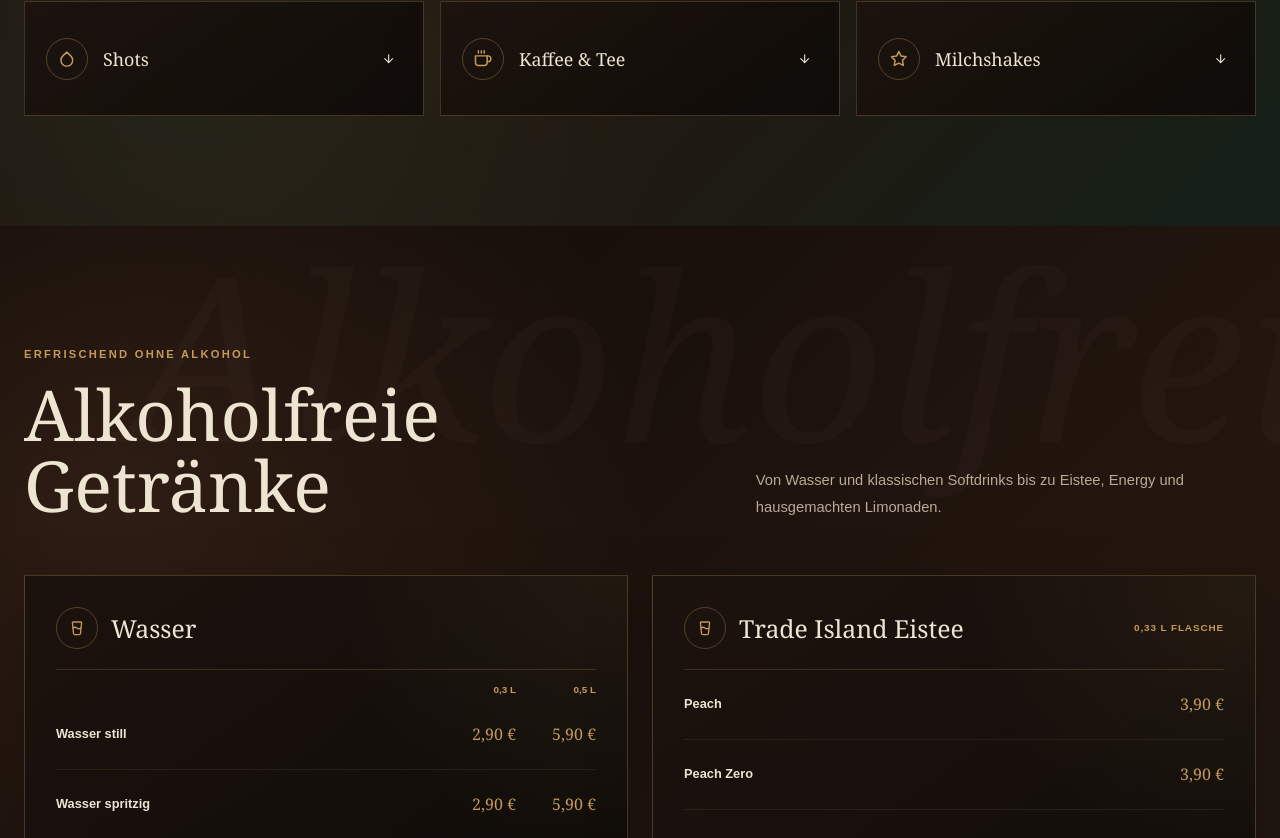
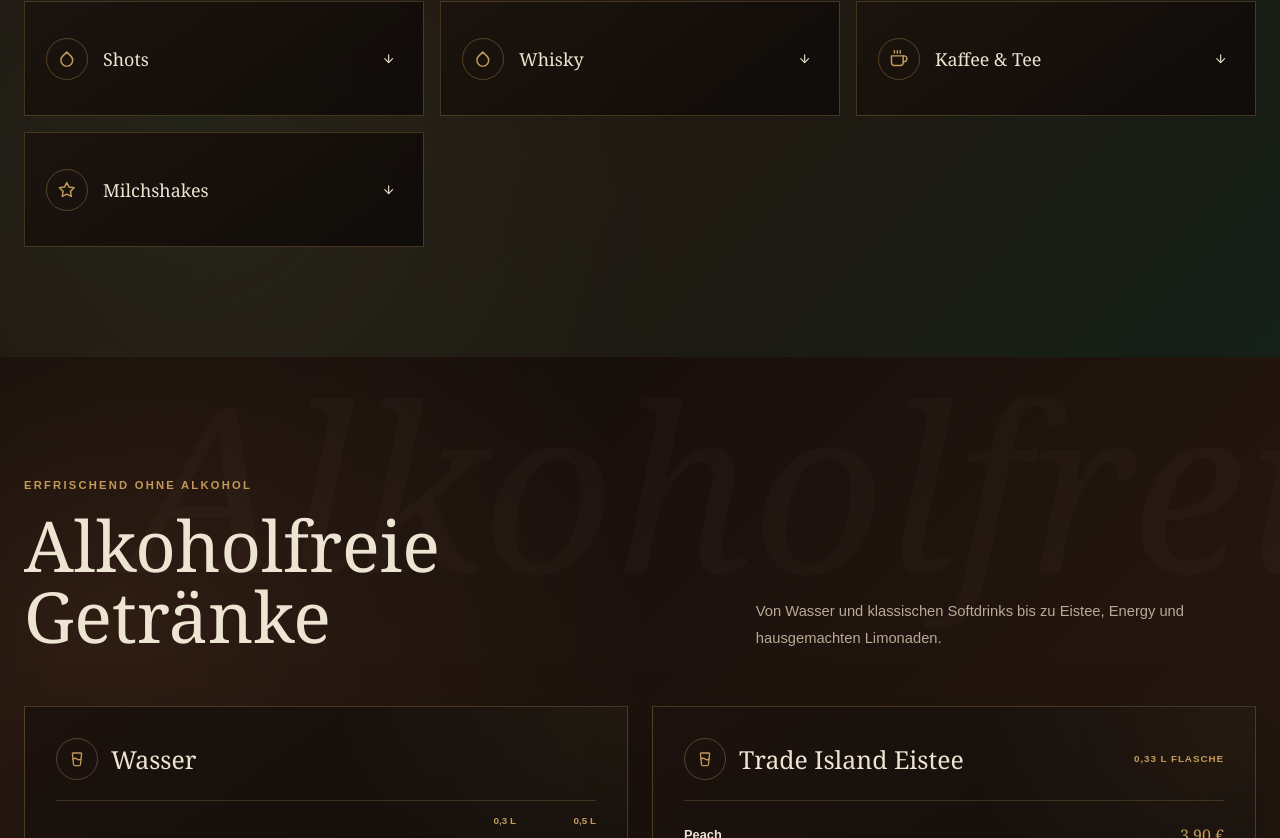
Before and after one commit to MamaTochterOnTour/montys-bar, a React (Vite) app: page /getraenkekarte in a window 1280 px wide. Shown: the part 1682-2520 px from the top of the page. Built offline with nearby package versions, Linux system fonts and the light colour scheme.

Commit message:
Überarbeitung

```diff
--- a/src/data/drinks.js
+++ b/src/data/drinks.js
@@ -36,63 +36,63 @@ export const drinkCategories = [
         items: [
           {
             name: "Wasser still",
-            prices: ["2,90 €", "5,90 €"],
+            prices: ["2,90 €", "4,00 €"],
           },
           {
             name: "Wasser spritzig",
-            prices: ["2,90 €", "5,90 €"],
+            prices: ["2,90 €", "4,00 €"],
           },
         ],
       },
       {
         title: "Softdrinks",
-        volume: "0,5 l",
+        volume: "0,3 l",
         items: [
           {
             name: "Cola",
-            price: "4,30 €",
+            price: "3,50 €",
           },
           {
             name: "Cola Zero",
-            price: "4,30 €",
+            price: "3,50 €",
           },
           {
             name: "Cola-Mix",
-            price: "4,30 €",
+            price: "3,50 €",
           },
           {
             name: "Orangenlimonade",
-            price: "4,30 €",
+            price: "3,50 €",
           },
           {
             name: "Zitronenlimonade",
-            price: "4,30 €",
+            price: "3,50 €",
           },
         ],
       },
       {
         title: "Säfte",
-        volume: "0,5 l",
+        volume: "0,3 l",
         items: [
           {
             name: "Apfel trüb",
-            price: "4,80 €",
+            price: "3,80 €",
           },
           {
             name: "Orange",
-            price: "4,80 €",
+            price: "3,80 €",
           },
           {
             name: "Johannisbeere",
-            price: "4,80 €",
+            price: "3,80 €",
           },
           {
             name: "Maracuja",
-            price: "4,80 €",
+            price: "3,80 €",
           },
           {
             name: "Saftschorle",
-            price: "4,30 €",
+            price: "3,50 €",
           },
         ],
       },
@@ -127,7 +127,8 @@ export const drinkCategories = [
         ],
       },
       {
-        title: "Homemade Limos",
+        title: "Homemade Lemonades",
+        volume: "0,5 l",
         items: [
           {
             name: "Brombeere – Limette",
@@ -523,7 +524,7 @@ export const drinkCategories = [
             description: "Alle Sorten",
           },
           {
-            name: "Granini Säfte",
+            name: "Säfte",
             description: "Alle Sorten",
           },
           {
@@ -632,6 +633,62 @@ export const drinkCategories = [
   },
 
   {
+  id: "whisky",
+  navigationLabel: "Whisky",
+  eyebrow: "Scotch, Bourbon und Irish Whiskey",
+  title: "Whisky & Whiskey",
+  description:
+    "Ausgewählte Scotch Whiskys, Bourbon und Tennessee Whiskeys sowie Irish Whiskeys.",
+  groups: [
+    {
+      title: "Scotch Whisky",
+      items: [
+        {
+          name: "Johnnie Walker Black Label",
+        },
+        {
+          name: "Chivas Regal 12 Years",
+        },
+        {
+          name: "Ballantine’s Finest",
+        },
+        {
+          name: "Glenfiddich 12 Years",
+        },
+      ],
+    },
+    {
+      title: "Bourbon & Tennessee Whiskey",
+      items: [
+        {
+          name: "Jack Daniel’s Old No. 7",
+        },
+        {
+          name: "Jim Beam White Label",
+        },
+        {
+          name: "Maker’s Mark",
+        },
+      ],
+    },
+    {
+      title: "Irish Whiskey",
+      items: [
+        {
+          name: "Jameson Irish Whiskey",
+        },
+        {
+          name: "Bushmills Original",
+        },
+        {
+          name: "Redbreast 12 Years",
+        },
+      ],
+    },
+  ],
+},
+
+  {
     id: "heissgetraenke",
     navigationLabel: "Kaffee & Tee",
     eyebrow: "Warm und gemütlich",
@@ -711,19 +768,19 @@ export const drinkCategories = [
       items: [
         {
           name: "Classic Vanille",
-          price: null,
+          price: "5,40 €",
         },
         {
           name: "Schoko Deluxe",
-          price: null,
+          price: "5,40 €",
         },
         {
           name: "Erdbeer Cream",
-          price: null,
+          price: "5,40 €",
         },
         {
           name: "Oreo Overload",
-          price: null,
+          price: "5,40 €",
         },
       ],
     },
--- a/src/pages/DrinksMenu.jsx
+++ b/src/pages/DrinksMenu.jsx
@@ -40,6 +40,7 @@ const categoryIcons = {
   cocktails: <LuMartini />,
   longdrinks: <FiMoon />,
   shots: <FiDroplet />,
+  whisky: <FiDroplet />,
   heissgetraenke: <FiCoffee />,
   milkshakes: <FiStar />,
 };
@@ -491,10 +492,7 @@ function DrinksMenu() {
                               {item.prices ? (
   <div className="drinks-item__prices">
     {item.prices.map(
-                                    (
-                                      price,
-                                      priceIndex
-                                    ) => (
+      (price, priceIndex) => (
         <span
           key={`${price}-${priceIndex}`}
         >
@@ -503,12 +501,11 @@ function DrinksMenu() {
       )
     )}
   </div>
-                              ) : (
+) : item.price ? (
   <span className="drinks-item__price">
-                                  {item.price ||
-                                    "Preis folgt"}
+    {item.price}
   </span>
-                              )}
+) : null}
                             </div>
                           )
                         )}
--- a/src/pages/FoodMenu.jsx
+++ b/src/pages/FoodMenu.jsx
@@ -878,7 +878,7 @@ function FoodMenu() {
     <MenuCard
       title="Club Sandwiches"
       eyebrow="Knusprig, frisch und ordentlich belegt"
-      note="Beilage inklusive"
+      note="Wähle deine Beilage"
       icon={<FiStar />}
       className="menu-card--clubs"
     >
```
Lines whose indentation alone changed are shown as unchanged.
